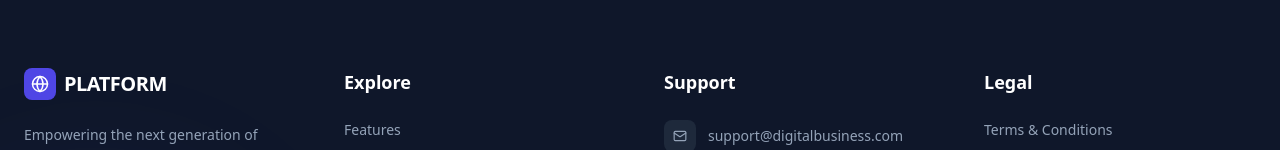
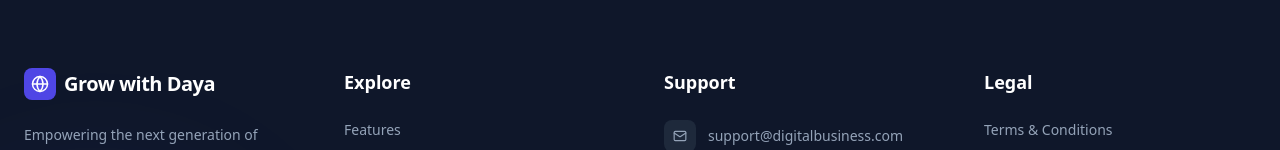
Before and after one commit to Amolika28-Kale/digital-business-platform, a React (Vite) app: page / in a window 1280 px wide. Shown: the part 7163-7313 px from the top of the page. Built offline with nearby package versions, Linux system fonts and the light colour scheme.

Commit message:
footer changes

```diff
--- a/src/pages/Home.jsx
+++ b/src/pages/Home.jsx
@@ -1076,7 +1076,7 @@ const features = [
               <div className="w-8 h-8 bg-indigo-600 rounded-lg flex items-center justify-center">
                 <Globe className="text-white" size={18} />
               </div>
-              <span className="text-xl font-black text-white tracking-tight">PLATFORM</span>
+              <span className="text-xl font-black text-white tracking-tight">Grow with Daya</span>
             </div>
             <p className="text-sm leading-relaxed text-slate-400">
               Empowering the next generation of digital entrepreneurs. We provide the tools,
```
